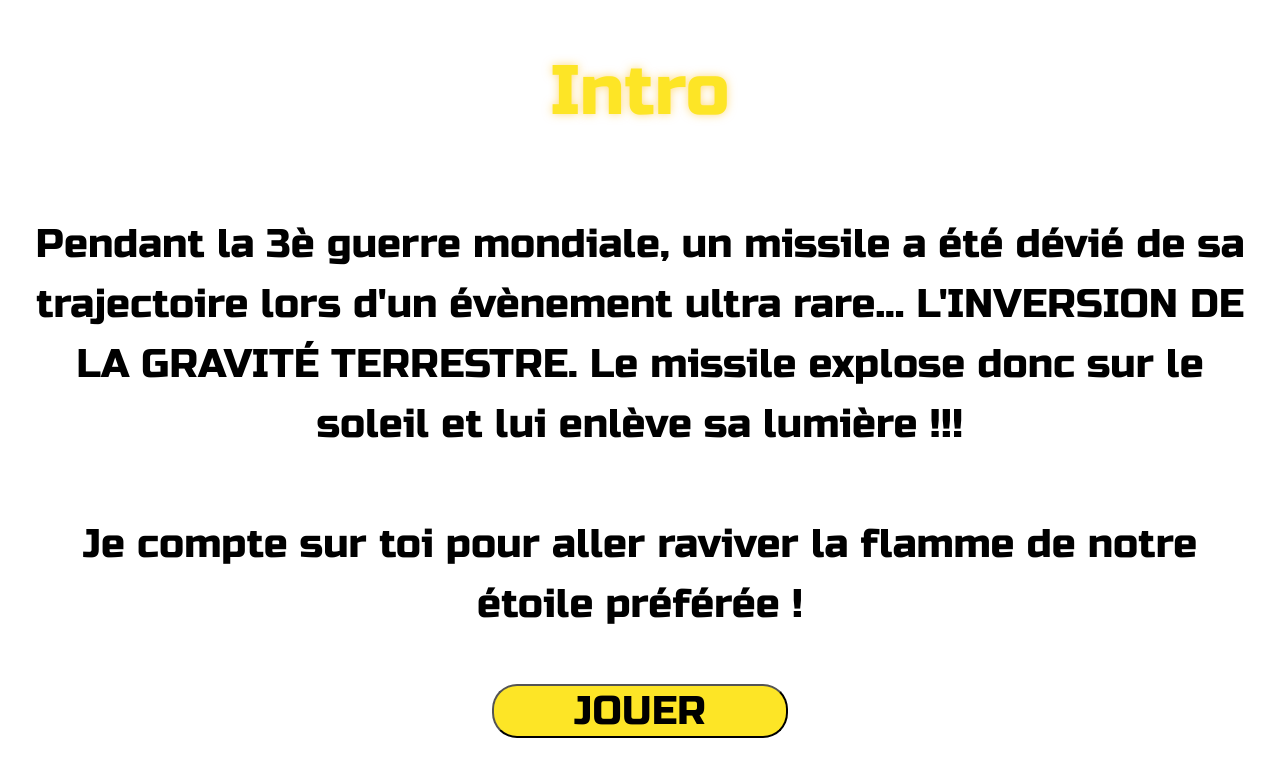
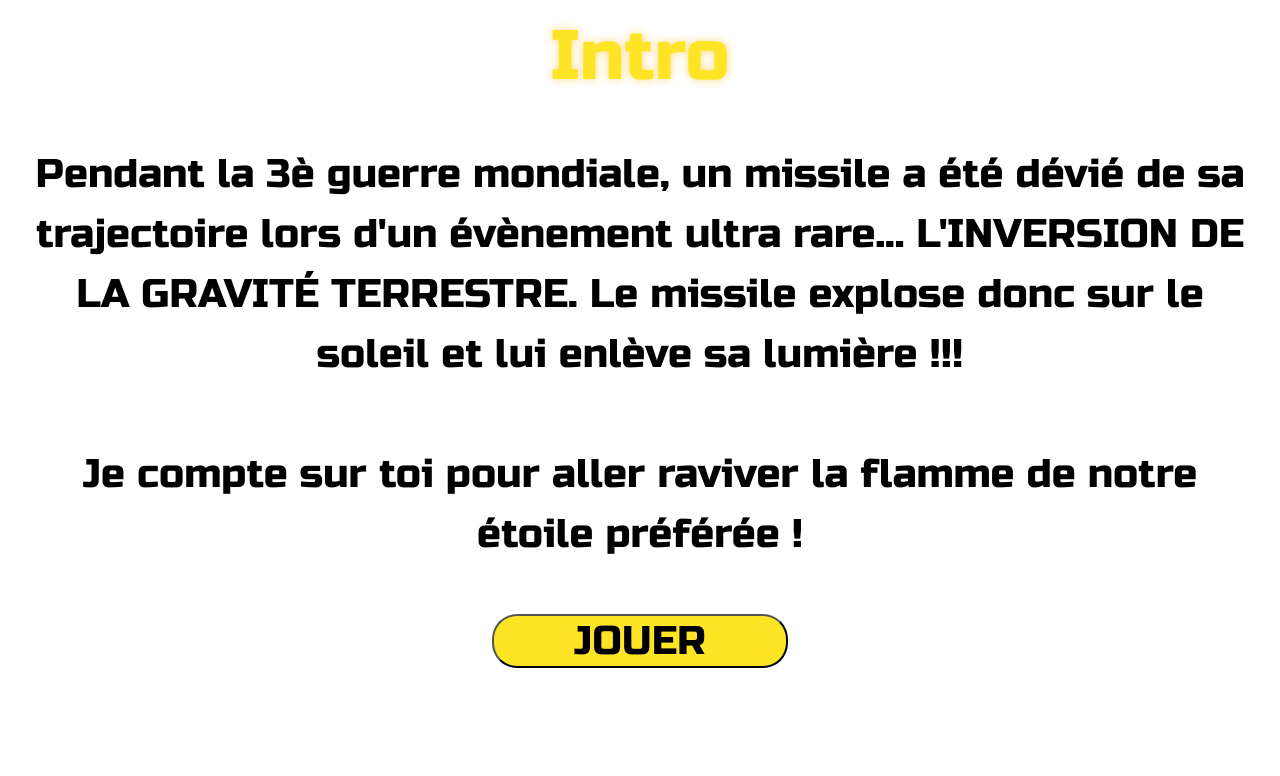
Before and after one commit to thomasceglie/JS-jeu-g16, a website built with Parcel: page src/index.html in a window 1280 px wide. Both pictures are taken after a click on the button 621 px from the left and 470 px from the top of the page. Built offline with nearby package versions, Linux system fonts and the light colour scheme; files whose address does not match are found by name.

Commit message:
correction scss intro

```diff
--- a/src/scss/global/intro_final.scss
+++ b/src/scss/global/intro_final.scss
@@ -22,7 +22,7 @@ body {
   font-family: Russo One;
   font-style: normal;
   font-weight: normal;
-  margin: 50px;
+  margin: 15px;
   font-size: 70px;
   line-height: 84px;
   text-shadow: 0px 0px 10px rgba(255, 184, 0, 0.51);
```
